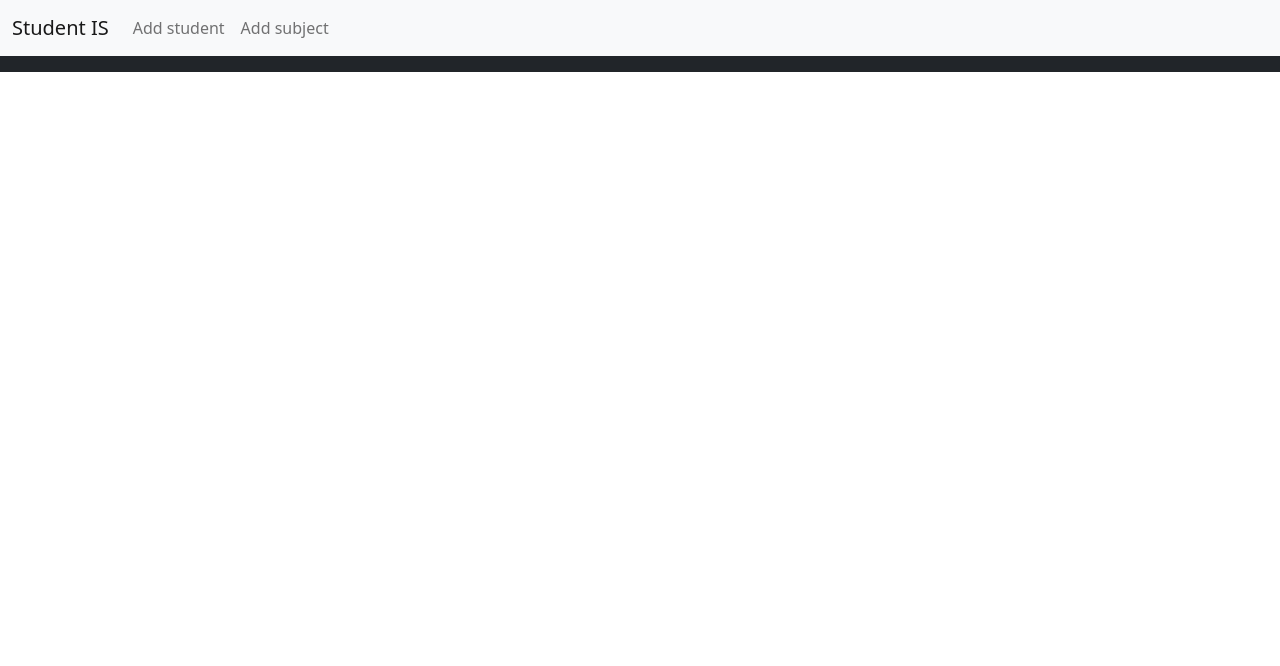
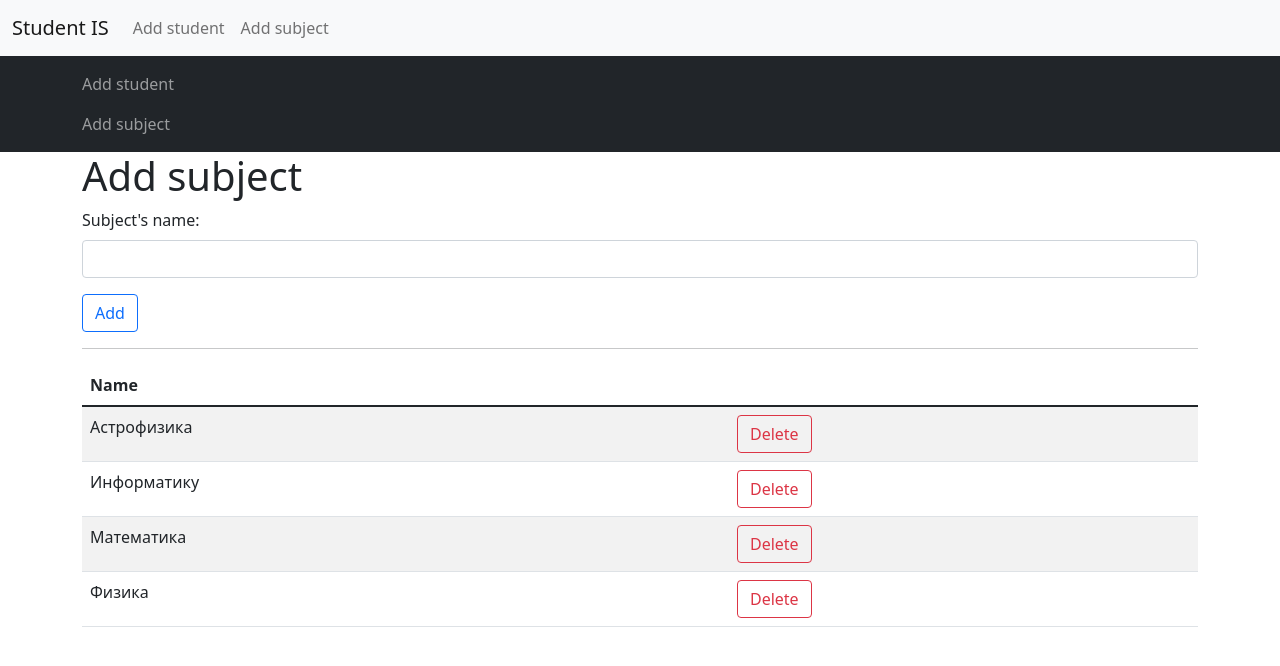
Before and after one commit to rik-code/flask_project_2, a Flask app: page /add-subject in a window 1280 px wide. Shown: the top 666 px of the page. Run offline with Flask 2, Linux system fonts and the light colour scheme; data comes from the database, SQL or seed files in the repository.

Commit message:
Fixing menu

```diff
--- a/templates/base.html
+++ b/templates/base.html
@@ -1,13 +1,12 @@
+<!DOCTYPE html>
 <html lang="en">
 <head>
     <meta charset="UTF-8">
     <meta name="viewport" content="width=device-width, initial-scale=1">
     <title>Students Information System</title>
-    <link href="https://cdn.jsdelivr.net/npm/bootstrap@5.1.3/dist/css/bootstrap.min.css" rel="stylesheet"
-          integrity="sha384-1BmE4kWBq78iYhFldvKuhfTAU6auU8tT94WrHftjDbrCEXSU1oBoqyl2QvZ6jIW3" crossorigin="anonymous">
+    <link href="https://cdn.jsdelivr.net/npm/bootstrap@5.1.3/dist/css/bootstrap.min.css" rel="stylesheet" integrity="sha384-1BmE4kWBq78iYhFldvKuhfTAU6auU8tT94WrHftjDbrCEXSU1oBoqyl2QvZ6jIW3" crossorigin="anonymous">
 </head>
 <body>
-
 <nav class="navbar navbar-expand-lg navbar-light bg-light">
     <div class="container-fluid">
         <a class="navbar-brand" href="{{ url_for('index') }}">Student IS</a>
@@ -31,3 +30,20 @@
 <nav class="navbar navbar-dark bg-dark">
     <div class="container">
         <ul class="navbar-nav">
+            <li class="nav-item">
+                <a class="nav-link" href="{{ url_for('add_student') }}">Add student</a>
+            </li>
+            <li class="nav-item">
+                <a class="nav-link" href="{{ url_for('add_subject') }}">Add subject</a>
+            </li>
+        </ul>
+    </div>
+</nav>
+
+<div class="container">
+    {% block content %}{% endblock %}
+</div>
+
+<script src="https://cdn.jsdelivr.net/npm/bootstrap@5.1.3/dist/js/bootstrap.bundle.min.js" integrity="sha384-ka7Sk0Gln4gmtz2MlQnikT1wXgYsOg+OMhuP+IlRH9sENBO0LRn5q+8nbTov4+1p" crossorigin="anonymous"></script>
+</body>
+</html>
```
